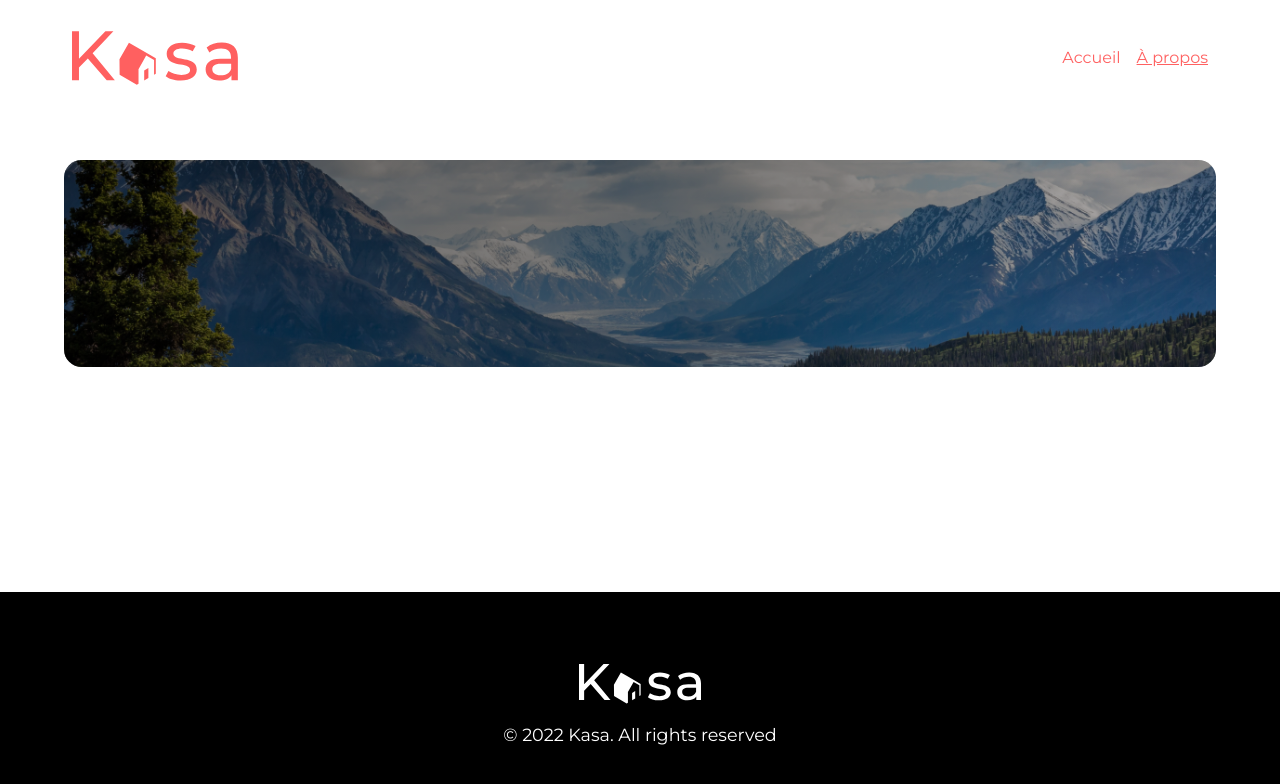
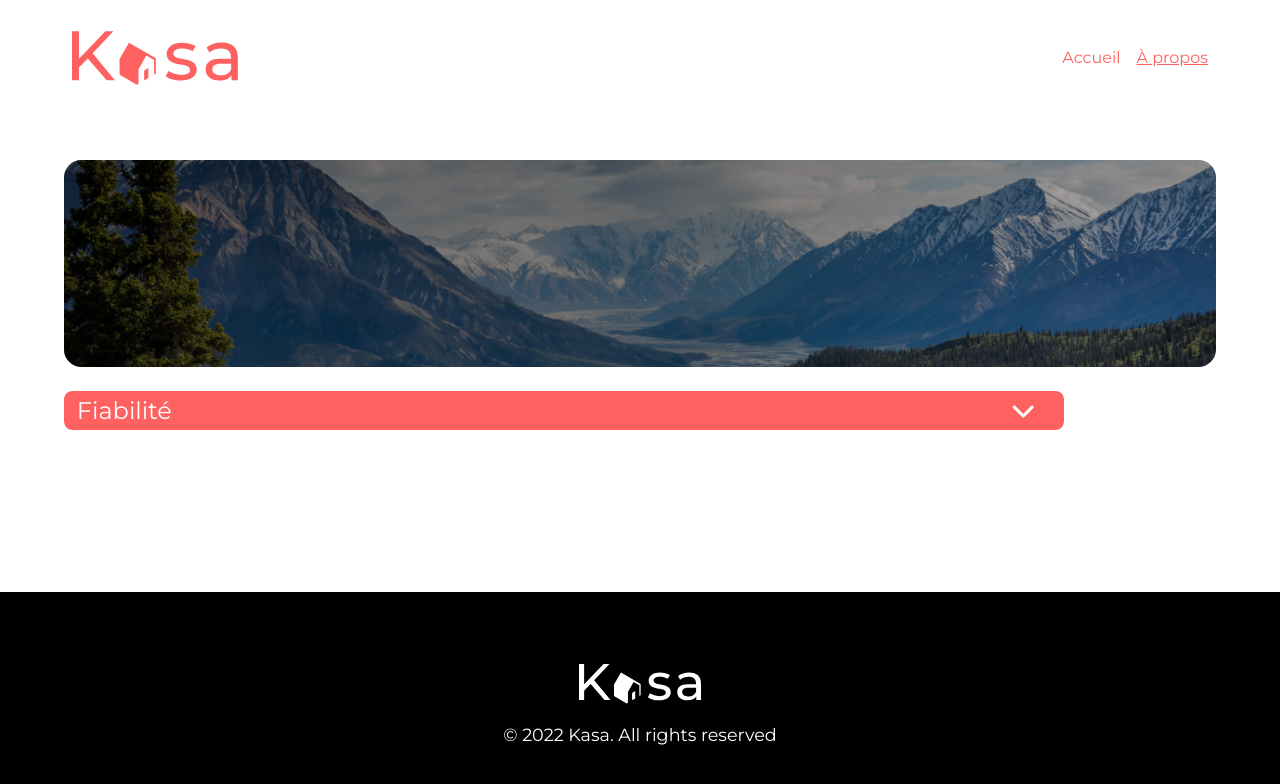
Before and after one commit to ebz8/ElodieBoinZanchi_11_250122, a React (Create React App) app in the folder my-app/: page /about in a window 1280 px wide. Shown: the top 784 px of the page. Built offline with nearby package versions, Linux system fonts and the light colour scheme.

Commit message:
base Collapse

```diff
--- a/my-app/public/index.html
+++ b/my-app/public/index.html
@@ -13,6 +13,8 @@
 
     <link rel="manifest" href="%PUBLIC_URL%/manifest.json" />
 
+    <script src="https://kit.fontawesome.com/573c3b0e03.js" crossorigin="anonymous"></script>
+
     <title>Kasa | Chez vous, partout et ailleurs</title>
 
   </head>
--- a/my-app/src/components/Collapse/Collapse.js
+++ b/my-app/src/components/Collapse/Collapse.js
@@ -1,7 +1,33 @@
-export default function Collapse() {
+import './Collapse.scss'
+import { useEffect, useState, useRef } from 'react'
+
+export default function Collapse(props) {
+
+  const [toggle, setToggle] = useState(false)
+  const [heightEl, setHeightEl] = useState()
+
+  const toggleState = () => {
+    setToggle(!toggle)
+  }
+
+  useEffect(() => {
+    setHeightEl(`${refHeight.current.scrollHeight}px`)
+  }, [])
+
+  const refHeight = useRef()
+
   return (
-      <div>
-          <p>test Collapse</p>
+      <div className="collapse">
+        <div onClick={toggleState} className="collapse-bar">
+          <h2>{props.titre}</h2>
+          <i class="fas fa-chevron-down"></i>
+        </div>
+
+        <div ref={refHeight}
+        className={toggle ? 'collapse-content open' : 'collapse-content'}
+        style={{height: toggle ? `${heightEl}`: `0px`}}>
+          <p aria-hidden={toggle ? 'true' : 'false'}>{props.texte}</p>
+        </div>
       </div>
   )
 }
--- /dev/null
+++ b/my-app/src/components/Collapse/Collapse.scss
@@ -0,0 +1,41 @@
+// style du composant Collapse
+$borderRadius: .5rem;
+
+.collapse {
+    max-width: 1000px;
+    height: auto;
+    background-color: hsl(0, 0%, 96%);
+    border-radius: $borderRadius;
+    overflow: hidden;
+
+    .collapse-bar{
+        cursor: pointer;
+        display: flex;
+        justify-content: space-between;
+        align-items: center;
+        padding: .3rem .8rem;
+        color: white;
+        background-color: hsl(0, 100%, 69%);
+        border-radius: $borderRadius;
+
+        .fa-chevron-down {
+            font-size: 1.5rem;
+            padding-right: 1rem;
+        }
+    }
+
+    .collapse-content{
+        color: hsl(0, 100%, 69%);
+        opacity: 0;
+        transition: opacity .1s ease-in-out, height .1s .1s ease-in-out;
+
+        p {
+            padding : 1rem;
+        }
+    }
+
+    .open {
+        opacity: 1;
+        transition: height .1s ease-in-out, opacity .1s .1s ease-in-out;
+    }
+}
--- a/my-app/src/components/Gallery/Gallery.js
+++ b/my-app/src/components/Gallery/Gallery.js
@@ -30,10 +30,10 @@ export default function Gallery() {
 
     if (error) {
         return <div>Erreur : {error.message}</div>
-    }
-    else if (!isLoaded) {
+    } else if (!isLoaded) {
         return <div>Chargement...</div>
     }
+
     else {
         return (
             //   <div className='gallery'>
--- a/my-app/src/pages/About/About.js
+++ b/my-app/src/pages/About/About.js
@@ -2,11 +2,16 @@ import Banner from '../../components/Banner/Banner'
 
 import bannerImg from '../../assets/banniere-apropos.png'
 import "./About.scss"
+import Collapse from '../../components/Collapse/Collapse'
 
 export default function About() {
     return (
         <div className='about'>
             <Banner img={bannerImg} alt="bannière" />
+            <Collapse
+                titre="Fiabilité"
+                texte="Les annonces postées sur Kasa garantissent une fiabilité totale. Les photos sont conformes aux logements, et toutes les informations sont régulièrement vérifiées  par nos équipes."
+            />
         </div>
     )
 }
--- a/my-app/src/pages/Housing/Housing.js
+++ b/my-app/src/pages/Housing/Housing.js
@@ -16,8 +16,8 @@ export default function Housing(props) {
         .then(
             (result) => {
                 setIsLoaded(true)
-                const searchCurrentHousing = result.find(housing => housing.id === currentHousingId)
-                setCurrentHousing(searchCurrentHousing)
+                const findCurrentHousing = result.find(housing => housing.id === currentHousingId)
+                setCurrentHousing(findCurrentHousing)
             },
             (error) => {
                 setIsLoaded(true)
@@ -32,10 +32,10 @@ export default function Housing(props) {
 
     if (error) {
         return <div>Erreur : {error.message}</div>
-    }
-    else if (!isLoaded) {
+    } else if (!isLoaded) {
         return <div>Chargement...</div>
     }
+
     else {
         return (
             <div>
```
